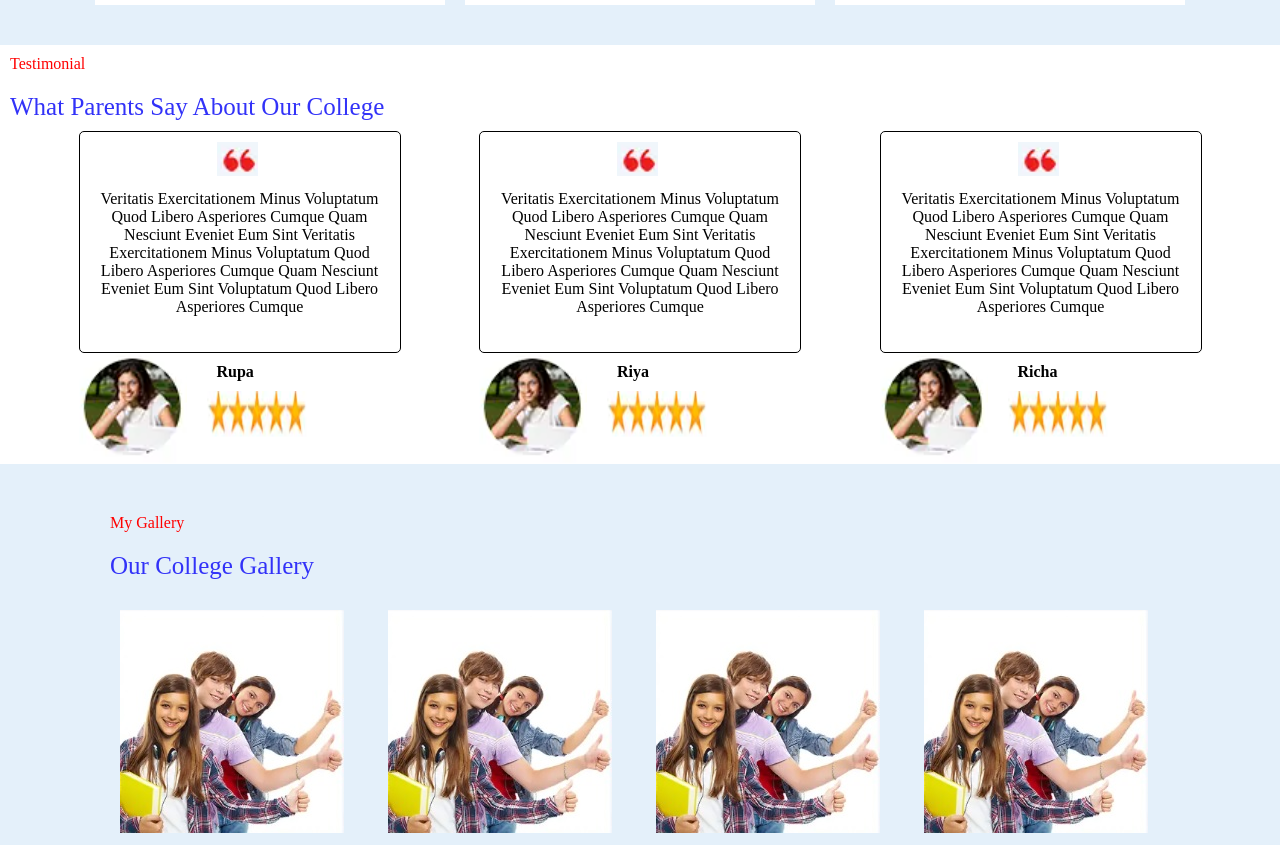
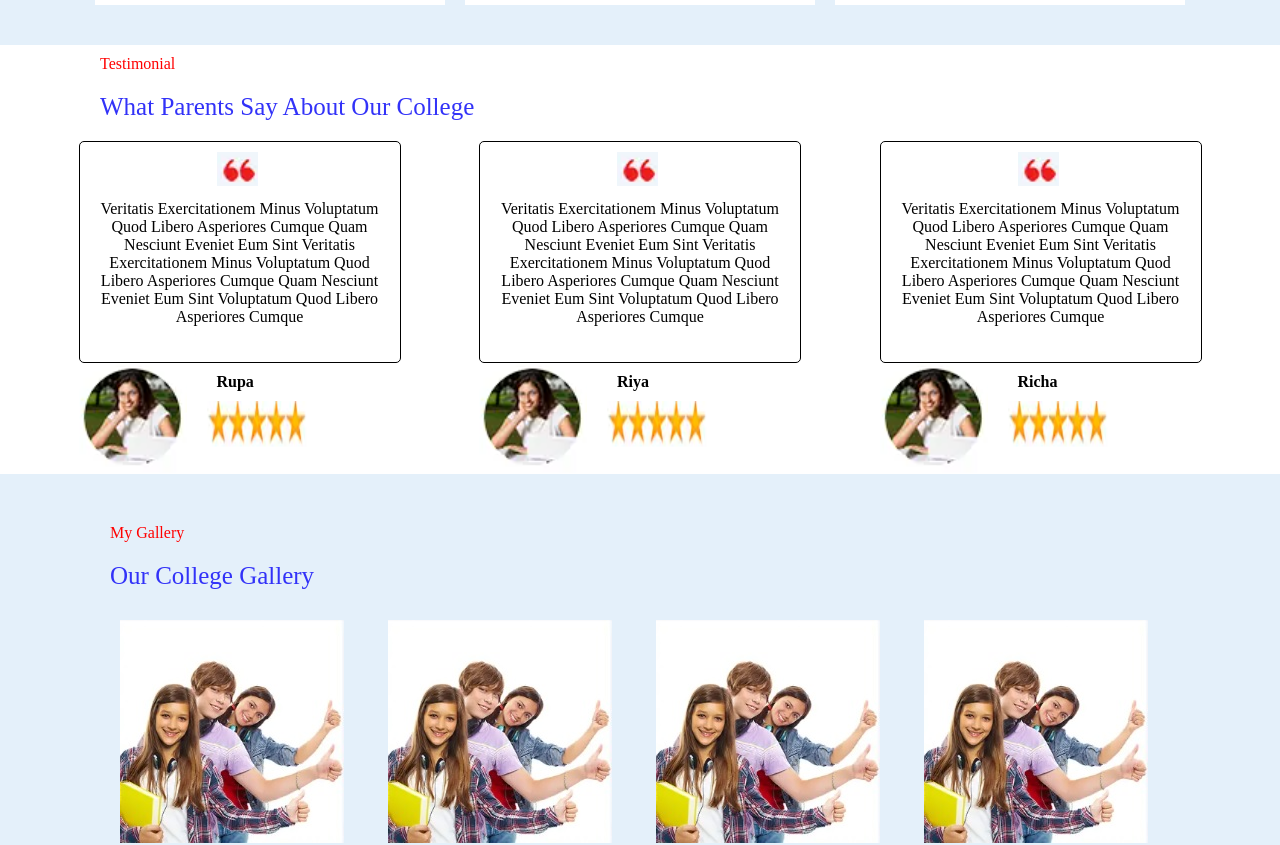
Before and after one commit to bsuneel-b/schoolWebpage, a plain HTML site: page index.html in a window 1280 px wide. Shown: the part 1760-2605 px from the top of the page. Drawn offline with Linux system fonts and the light colour scheme.

Commit message:
edited part7

```diff
--- a/index.html
+++ b/index.html
@@ -158,8 +158,10 @@
     </div>
     <!-- part 7 -->
     <div class="container">
-        <p style="color: red;" class="ab">testimonial</p>
-        <p style="font-size: 25px; color: rgb(50, 50, 248);" class="ab">what parents say about our college</p>
+        <div class="ar">
+            <p style="color: red;" class="ab">testimonial</p>
+            <p style="font-size: 25px; color: rgb(50, 50, 248);" class="ab">what parents say about our college</p>
+        </div>
         <div class="decorate">
             <div class="just">
                 <div class="box">
--- a/style.css
+++ b/style.css
@@ -116,6 +116,14 @@ nav{
     margin-top: 80px;
 }
 /* part 7 */
+.ar>p{
+    margin: 0px;
+    margin-left: 90px;
+
+}
+.ar{
+    margin-bottom: 10px;
+}
 .container{
     width: 100%;
     background-color: white;
```
